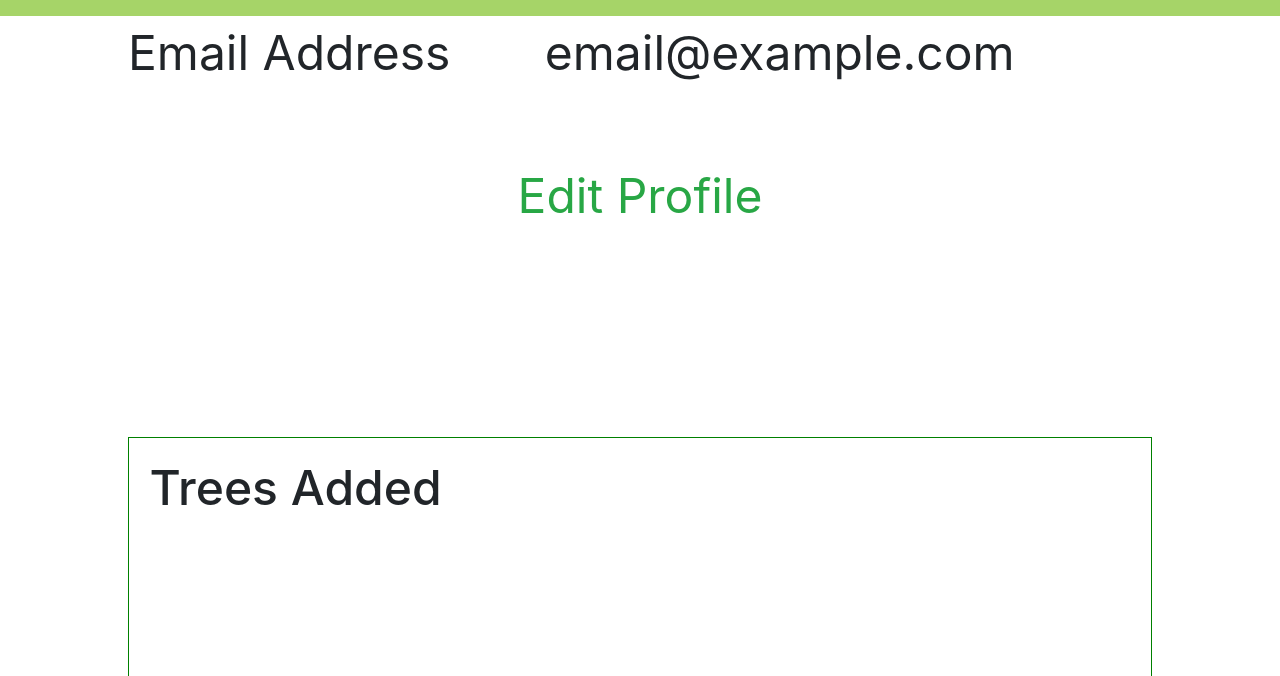
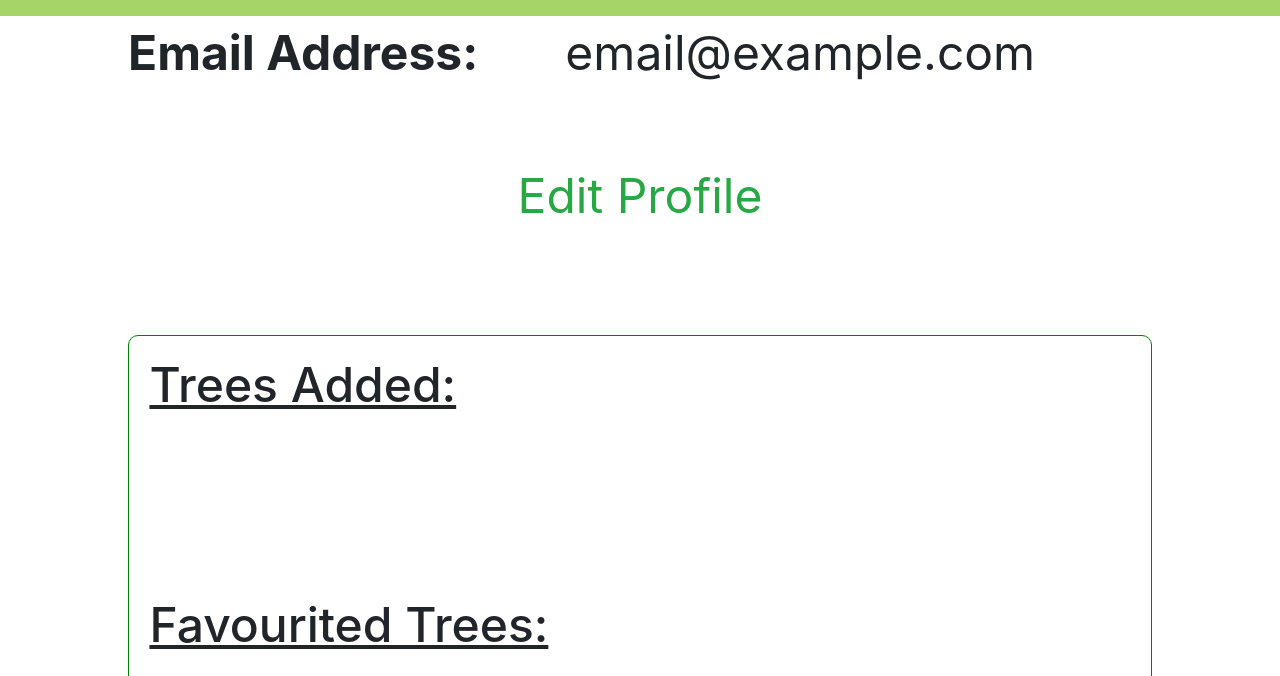
Before and after one commit to renn72/fruit_trees, a website: page client/account.html in a window 1280 px wide. Shown: the part 784-1460 px from the top of the page. Drawn offline with nearby package versions, Linux system fonts and the light colour scheme; no server answers.

Commit message:
css style updates account page

```diff
--- a/client/account.html
+++ b/client/account.html
@@ -73,21 +73,21 @@
 
       <table class="user-info-table">
         <tr>
-          <td><label for="heading">Name</label></td>
+          <td><label for="heading" class="account-page-name">Name:</label></td>
           <td><label for="user-name">Name</label></td>
         </tr>
         <tr>
-          <td>Email Address</td>
+          <td class="account-page-email">Email Address:</td>
           <td> <label for="user-email">email@example.com</label></td>
         </tr>
       </table>
       <a href="edit_account.html" class="edit-profile">Edit Profile</a>
 
       <div class="user-tree-info-container">
-        <h2 class="profile-trees-header">Trees Added</h2>
+        <h2 class="profile-trees-header">Trees Added:</h2>
         <div class="user-tree-info"> </div>
 
-        <h2 class="profile-trees-header">Favourited Trees</h2>
+        <h2 class="profile-trees-header">Favourited Trees:</h2>
         <div class="user-tree-info"></div>
       </div>
     </div>
--- a/client/css/style.css
+++ b/client/css/style.css
@@ -325,11 +325,13 @@ tr {
   font-size: 3em;
   text-align: left;
   padding: 2%;
+  text-decoration: underline;
 }
 
 .user-tree-info-container {
   border: 1px solid green;
-  margin-top: 20%;
+  border-radius: 10px;
+  margin-top: 10%;
 }
 .user-tree-info {
   margin: 2% 0;
@@ -344,3 +346,8 @@ tr {
 .edit-form {
   text-align: left;
 }
+
+.account-page-name,
+.account-page-email {
+  font-weight: bold;
+}
--- a/client/js/app.js
+++ b/client/js/app.js
@@ -3,17 +3,14 @@
 //this tells us where it's gonna mark it but not a marker of google, used this to create google marker which is will be in mapMarkers
 
 const filterLocationsByFruit = () => {
-  let fruitTreeValue = fruitTreeSelectMap.value;
-
+  let fruitTreeValue = fruitTreeSelectMap.value
   deleteMarkers();
-
   let selectedFruits = fruitTreeLocations.filter(
     (fruit) => fruit.name === fruitTreeValue
   );
   selectedFruits.forEach((marker) => {
     addMarker(marker);
   });
-
   createFruitList(selectedFruits);
 };
 
--- a/client/js/document_dec.js
+++ b/client/js/document_dec.js
@@ -63,6 +63,8 @@ const loginForm = document.querySelector('.login-form');
 
 const userThumbnailAccount = document.querySelector('.user-thumbnail-account');
 
+const userTreeInfo = document.querySelector('.user-tree-info')
+
 function initMap() {
   let mapOptions = {
     center: { lat: -37.8136, lng: 144.9631 },
--- a/client/js/page_builder.js
+++ b/client/js/page_builder.js
@@ -25,6 +25,7 @@ function createFruitList(fruits) {
 
   fruitTreeListDiv.appendChild(fruitList);
 }
+
 
 function addFruitTreeDiv() {
   fruitTreeTypes.forEach((item) => {
```
Also changed, not shown: README.md.
